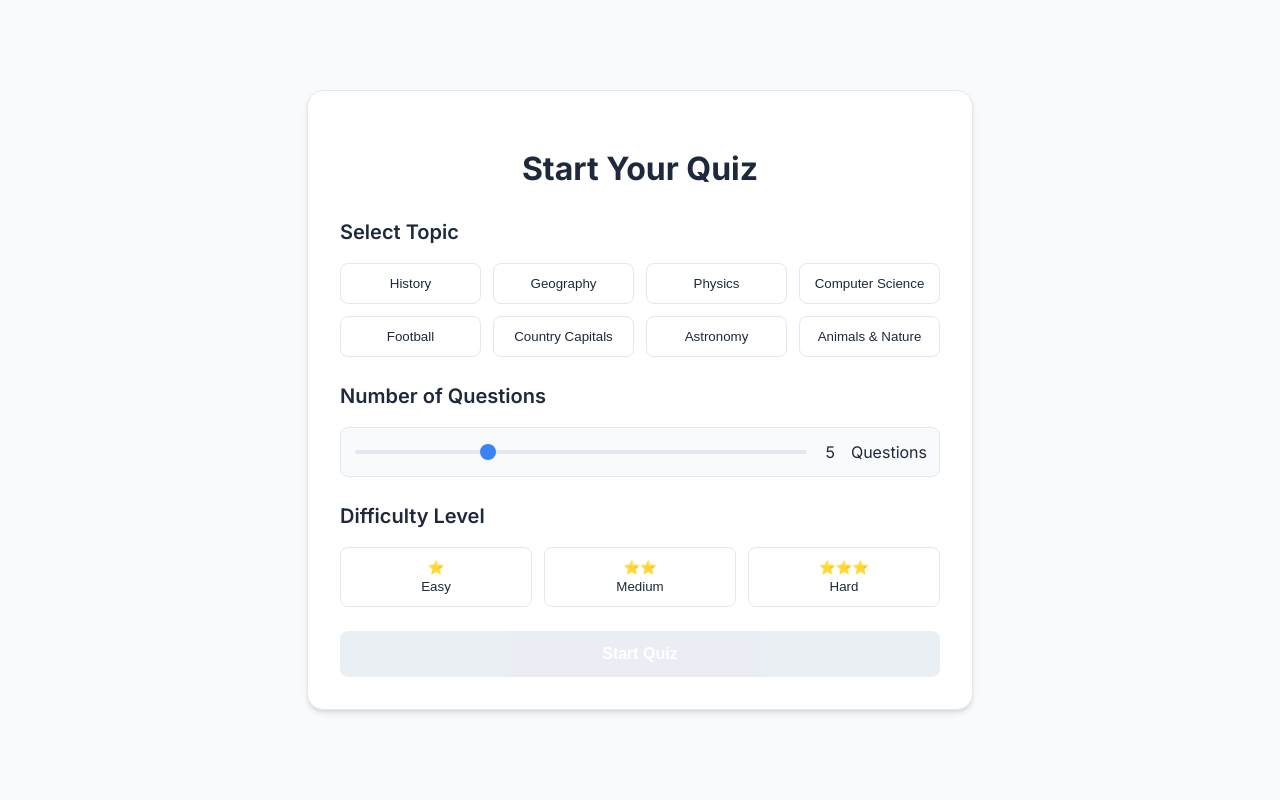
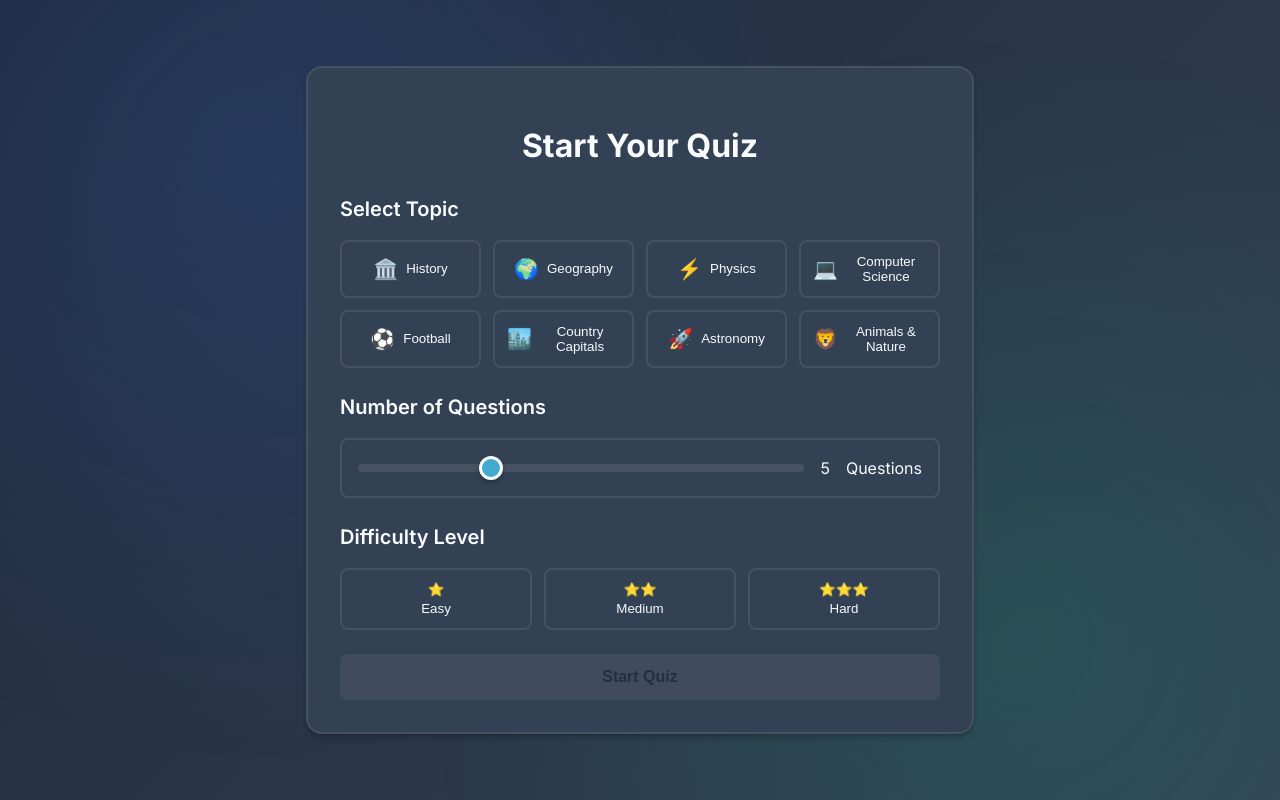
Before and after one commit to AmeerTabri/OllamaProject, a Flask app: page / in a window 1280 px wide. Run offline with Flask 3, Linux system fonts and the light colour scheme.

Commit message:
darked mode the uI

```diff
--- a/static/styles.css
+++ b/static/styles.css
@@ -2,21 +2,22 @@
 @import url('https://fonts.googleapis.com/css2?family=Inter:wght@400;500;600;700&display=swap');
 
 :root {
-  --primary: #3b82f6;
-  --primary-dark: #2563eb;
-  --success: #22c55e;
+  --primary: #43a9d1;
+  --primary-dark: #50c0e2;
+  --success: #10b981;
   --error: #ef4444;
   --warning: #f59e0b;
-  --bg: #f8fafc;
-  --card: #ffffff;
-  --text: #1e293b;
-  --text-light: #64748b;
-  --border: #e2e8f0;
+  --bg: #1e293b;
+  --card: #334155;
+  --text: #f8fafc;
+  --text-light: #cbd5e1;
+  --border: #465161;
+  --hover: #475569;
 }
 
 body {
   font-family: 'Inter', sans-serif;
-  background: var(--bg);
+  background: linear-gradient(135deg, #1e293b 0%, #334155 100%);
   color: var(--text);
   display: flex;
   flex-direction: column;
@@ -26,6 +27,21 @@ body {
   margin: 0;
   position: relative;
   line-height: 1.5;
+  background-attachment: fixed;
+}
+
+body::before {
+  content: '';
+  position: fixed;
+  top: 0;
+  left: 0;
+  width: 100%;
+  height: 100%;
+  background:
+    radial-gradient(circle at 20% 20%, rgba(59, 130, 246, 0.15) 0%, transparent 50%),
+    radial-gradient(circle at 80% 80%, rgba(16, 185, 129, 0.15) 0%, transparent 50%);
+  pointer-events: none;
+  z-index: -1;
 }
 
 /* Quiz Setup Styles */
@@ -33,11 +49,11 @@ body {
   background: var(--card);
   padding: 2rem;
   border-radius: 1rem;
-  box-shadow: 0 4px 6px -1px rgb(0 0 0 / 0.1), 0 2px 4px -2px rgb(0 0 0 / 0.1);
+  box-shadow: 0 4px 6px -1px rgb(0 0 0 / 0.2), 0 2px 4px -2px rgb(0 0 0 / 0.2);
   max-width: 600px;
   width: 90%;
   margin: 1rem auto;
-  border: 1px solid var(--border);
+  border: 2px solid var(--border);
   transition: transform 0.2s ease;
 }
 
@@ -72,7 +88,7 @@ body {
 
 .topic-btn {
   padding: 0.75rem;
-  border: 1px solid var(--border);
+  border: 2px solid var(--border);
   border-radius: 0.5rem;
   background: var(--card);
   cursor: pointer;
@@ -87,46 +103,54 @@ body {
 
 .topic-btn:hover {
   border-color: var(--primary);
-  background: #f0f7ff;
+  background: var(--hover);
 }
 
 .topic-btn.selected {
   background: var(--primary);
-  color: white;
+  color: var(--bg);
   border-color: var(--primary);
+}
+
+.topic-icon {
+  font-size: 1.25rem;
 }
 
 .question-count {
   display: flex;
   align-items: center;
   gap: 1rem;
-  padding: 0.75rem;
-  background: #f8fafc;
+  padding: 1rem;
+  background: var(--card);
   border-radius: 0.5rem;
-  border: 1px solid var(--border);
+  border: 2px solid var(--border);
 }
 
 .question-count input[type="range"] {
   flex: 1;
-  height: 4px;
+  height: 8px;
   -webkit-appearance: none;
   background: var(--border);
-  border-radius: 2px;
+  border-radius: 4px;
   outline: none;
+  margin: 0.5rem 0;
 }
 
 .question-count input[type="range"]::-webkit-slider-thumb {
   -webkit-appearance: none;
-  width: 16px;
-  height: 16px;
+  width: 24px;
+  height: 24px;
   background: var(--primary);
   border-radius: 50%;
   cursor: pointer;
   transition: transform 0.2s ease;
+  border: 3px solid var(--text);
+  box-shadow: 0 2px 4px rgba(0, 0, 0, 0.3);
 }
 
 .question-count input[type="range"]::-webkit-slider-thumb:hover {
   transform: scale(1.1);
+  background: var(--primary-dark);
 }
 
 .difficulty-options {
@@ -137,7 +161,7 @@ body {
 .difficulty-btn {
   flex: 1;
   padding: 0.75rem;
-  border: 1px solid var(--border);
+  border: 2px solid var(--border);
   border-radius: 0.5rem;
   background: var(--card);
   cursor: pointer;
@@ -178,7 +202,7 @@ body {
   border: none;
   border-radius: 0.5rem;
   background: var(--primary);
-  color: white;
+  color: var(--bg);
   font-size: 1rem;
   font-weight: 600;
   cursor: pointer;
--- a/templates/index.html
+++ b/templates/index.html
@@ -14,14 +14,38 @@
     <div class="setup-section">
       <h2>Select Topic</h2>
       <div class="topic-options">
-        <button class="topic-btn" data-topic="history">History</button>
-        <button class="topic-btn" data-topic="geography">Geography</button>
-        <button class="topic-btn" data-topic="physics">Physics</button>
-        <button class="topic-btn" data-topic="computer-science">Computer Science</button>
-        <button class="topic-btn" data-topic="soccer">Football</button>
-        <button class="topic-btn" data-topic="capitals">Country Capitals</button>
-        <button class="topic-btn" data-topic="space">Astronomy</button>
-        <button class="topic-btn" data-topic="animals">Animals & Nature</button>
+        <button class="topic-btn" data-topic="history">
+          <span class="topic-icon">🏛️</span>
+          <span class="topic-text">History</span>
+        </button>
+        <button class="topic-btn" data-topic="geography">
+          <span class="topic-icon">🌍</span>
+          <span class="topic-text">Geography</span>
+        </button>
+        <button class="topic-btn" data-topic="physics">
+          <span class="topic-icon">⚡</span>
+          <span class="topic-text">Physics</span>
+        </button>
+        <button class="topic-btn" data-topic="computer-science">
+          <span class="topic-icon">💻</span>
+          <span class="topic-text">Computer Science</span>
+        </button>
+        <button class="topic-btn" data-topic="soccer">
+          <span class="topic-icon">⚽</span>
+          <span class="topic-text">Football</span>
+        </button>
+        <button class="topic-btn" data-topic="capitals">
+          <span class="topic-icon">🏙️</span>
+          <span class="topic-text">Country Capitals</span>
+        </button>
+        <button class="topic-btn" data-topic="space">
+          <span class="topic-icon">🚀</span>
+          <span class="topic-text">Astronomy</span>
+        </button>
+        <button class="topic-btn" data-topic="animals">
+          <span class="topic-icon">🦁</span>
+          <span class="topic-text">Animals & Nature</span>
+        </button>
       </div>
     </div>
 
@@ -55,18 +79,31 @@
   </div>
 
   <!-- Quiz Section -->
-  <div id="question-counter" class="question-counter">Question 1/5</div>
   <div id="quiz-section" class="quiz-box" style="display: none;">
+    <div id="question-counter" class="question-counter">Question 1/5</div>
+
+    <div class="progress-container">
+      <div class="progress-bar" style="width: 0%"></div>
+    </div>
+
     <h2 id="question-text"></h2>
     <div id="options-container" class="options"></div>
+
     <div id="score-container" class="score" style="display: none;"></div>
-    <div id="feedback" class="feedback" style="display: none; font-size: 1.2em; font-weight: bold; margin-top: 12px; text-align: center;"></div>
+    <div id="feedback" class="feedback" style="display: none;"></div>
   </div>
 
   <button id="next-button" class="next-button">Next</button>
+
   <div class="result-buttons">
-    <button id="new-quiz-button" class="result-button">New Quiz</button>
-    <button id="restart-quiz-button" class="result-button">Restart</button>
+    <button id="new-quiz-button" class="result-button">
+      <span class="button-icon">🔄</span>
+      <span class="button-text">New Quiz</span>
+    </button>
+    <button id="restart-quiz-button" class="result-button">
+      <span class="button-icon">↺</span>
+      <span class="button-text">Restart</span>
+    </button>
   </div>
 
   <script src="{{ url_for('static', filename='script.js') }}"></script>
```
Also changed, not shown: other parts of static/styles.css (+31 -24 lines).
